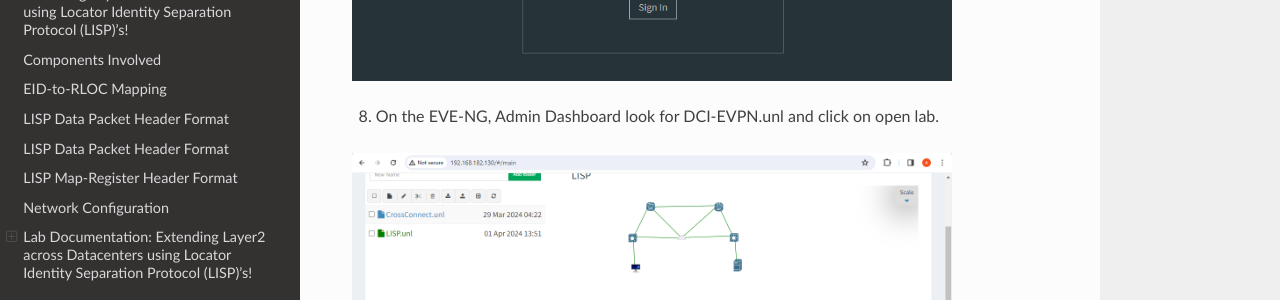
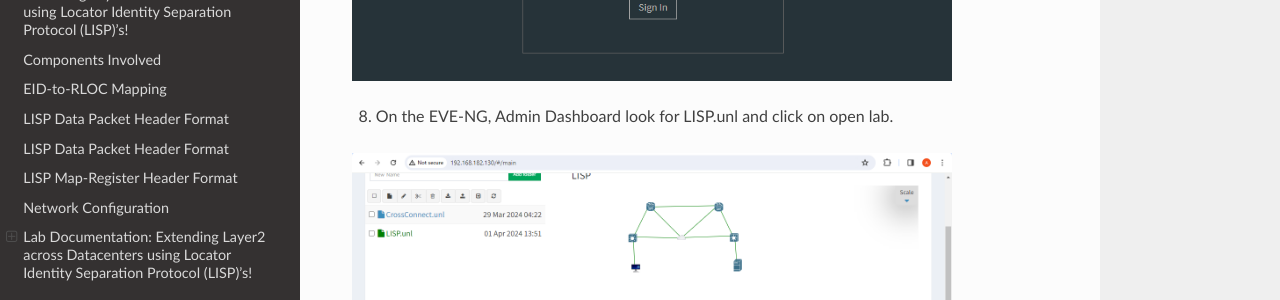
Before and after one commit to arunkumaruniqpro/c8000v_LISP_L2_Extension, a Sphinx documentation site: the page built from docs/source/index.rst, in a window 1280 px wide and 900 px high, scrolled down 8402 px. Shown: the part 151-451 px from the top of the window. Built offline with Sphinx 7.4.7 and the Read the Docs theme 2.0.0, drawn with Linux system fonts in a browser that asks for light colours.

Commit message:
Update index.rst

```diff
--- a/docs/source/index.rst
+++ b/docs/source/index.rst
@@ -222,7 +222,7 @@ Lab Setup:
   :width: 600
   :alt: Alternative text
 
-8. On the EVE-NG, Admin Dashboard look for DCI-EVPN.unl and click on open lab.
+8. On the EVE-NG, Admin Dashboard look for LISP.unl and click on open lab.
 
 .. image:: Screen4.png
   :width: 600
```
